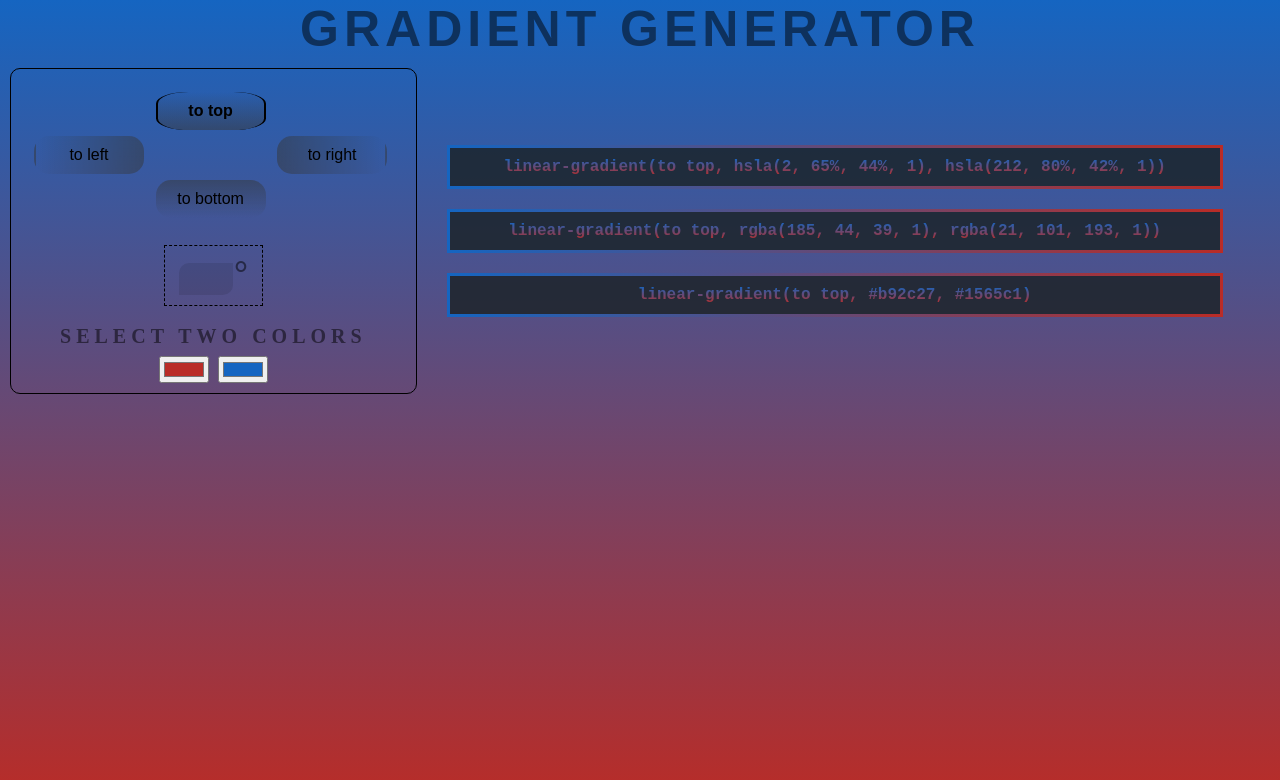
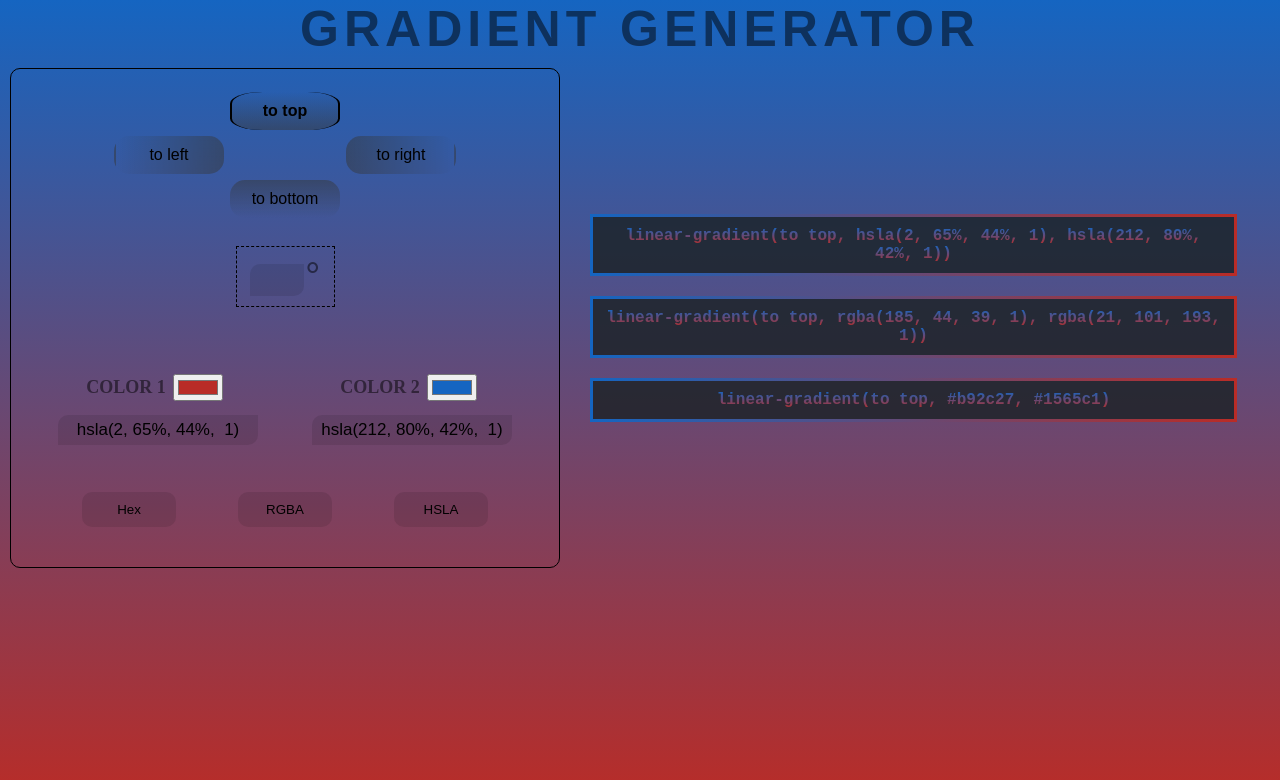
Before and after one commit to andrew-braun/linear-gradient_generator, a plain HTML site: page index.html in a window 1280 px wide. Both pictures are taken after a click on the button "to top". Drawn offline with Linux system fonts and the light colour scheme.

Commit message:
Added color code text inputs + buttons to switch

```diff
--- a/index.html
+++ b/index.html
@@ -24,12 +24,28 @@
                 <input id="direction-degrees" name="direction-degrees" type="number" max="360" min="-360"></input>
                 <label for="direction-degrees" id="degree-label">&#176</label>
             </div>
-
-            <h2 id="color-select-heading">Select two colors</h2>
-
-            <div id="color-input-container">
-                <input type="color" id="color-1" name="color-1" value="#b92c27">
-                <input type="color" id="color-2" name="color-2" value="#1565c1">
+            <div class="color-settings-container">
+                <div id="color-input-container">
+                    <div class="color-inputs">
+                        <div class="color-inputs-row">
+                            <label for="color-1-input">Color 1</label>
+                            <input type="color" id="color-1" name="color-1-input" value="#b92c27">
+                        </div>
+                        <input type="text" id="color-1-text" name="color-1-text" value="hsla(2, 65%, 44%, 1)">
+                    </div>
+                    <div class="color-inputs">
+                        <div class="color-inputs-row">
+                            <label for="color-2-input">Color 2</label>
+                            <input type="color" id="color-2" name="color-2-input" value="#1565c1">
+                        </div>
+                        <input type="text" id="color-2-text" name="color-2-text" value="hsla(212, 80%, 42%, 1)">
+                    </div>
+                </div>
+                <div class="button-container" id="color-code-button-container">
+                    <button class="color-code-button" id="hex-switch-button">Hex</button>
+                    <button class="color-code-button" id="RGBA-switch-button">RGBA</button>
+                    <button class="color-code-button" id="HSLA-switch-button">HSLA</button>
+                </div>
             </div>
         </section>
 
--- a/script.js
+++ b/script.js
@@ -2,6 +2,9 @@
     /* Two main linear-gradient colors, targeting input fields */
 let color1 = document.querySelector("#color-1");
 let color2 = document.querySelector("#color-2");
+
+let color1Text = document.querySelector("#color-1-text");
+let color2Text = document.querySelector("#color-2-text");
 
     /* Gradient direction selectors, targeting buttons and input box */
 const buttonTop = document.querySelector("#button-top");
@@ -10,6 +13,11 @@ const buttonBottom = document.querySelector("#button-bottom");
 const buttonLeft = document.querySelector("#button-left");
 const buttonCycle = document.querySelector("#button-cycle");
 const degreeBox = document.querySelector("#direction-degrees");
+
+const buttonHex = document.querySelector("#hex-switch-button");
+const buttonRGBA = document.querySelector("#RGBA-switch-button");
+const buttonHSLA = document.querySelector("#HSLA-switch-button");
+
 
     /* Targeting body, to change general background color */
 const body = document.querySelector("#body-gradient");
@@ -139,6 +147,7 @@ const gradientShift = () => {
     changeCodeTextGradient(currentGradient);
     changeCodeBoxBorder(currentGradient);
 
+    changeColorText();
 }
 
 /* Use buttons to change gradient direction */
@@ -177,6 +186,12 @@ const changeCodeText = (gradientValue) => {
 
 }
 
+    /* Change the value displayed in the text boxes*/
+const changeColorText = () => {
+    color1Text.value = hexToHSLA(color1.value);
+    color2Text.value = hexToHSLA(color2.value);
+}
+
     /* Linear-gradient code text gradient */
 const changeCodeTextGradient = (gradientValue) => {
     /* Change every code text field color to current gradient background */
@@ -193,7 +208,23 @@ const changeCodeBoxBorder = (gradientValue) => {
     }
 }
 
-
+const convertColorText = () => {
+    switch (event.target.id) {
+        case "hex-switch-button":
+            color1Text.value = color1.value;
+            color2Text.value = color2.value;
+            break;
+        case "RGBA-switch-button":
+            color1Text.value = hexToRGBA(color1.value);
+            color2Text.value = hexToRGBA(color2.value);
+            break;
+        case "HSLA-switch-button":
+            color1Text.value = hexToHSLA(color1.value);
+            color2Text.value = hexToHSLA(color2.value);
+            break;
+    }
+    console.log(event.target.id);
+}
 /*Custom picker*/
 // Simple example, see optional options for more configuration.
 // from https://github.com/Simonwep/pickr
@@ -208,3 +239,6 @@ buttonBottom.addEventListener("click", directionShift);
 buttonLeft.addEventListener("click", directionShift);
 // buttonCycle.addEventListener("click", directionShift);
 degreeBox.addEventListener("input", directionShift);
+buttonHex.addEventListener("click", convertColorText);
+buttonRGBA.addEventListener("click", convertColorText);
+buttonHSLA.addEventListener("click", convertColorText);
--- a/style.css
+++ b/style.css
@@ -87,6 +87,8 @@ body {
 #gradient-settings-container {
     display: flex;
     flex-direction: column;
+    align-items: center;
+    padding: 0;
 
     grid-column: 1;
 }
@@ -121,27 +123,15 @@ div {
     margin: 2rem;
 }
 
-input[type="number"] {
-    background-color: hsla(0, 0%, 0%, 0.1);
-    border: 0;
-    height: 3rem;
-    width: 5rem;
-    border-radius: 1rem 0 1rem 0;
-
-
-    text-align: center;
-    font-size: 2rem;
-
-    transition: opacity 0.3s ease-in-out;
-    -webkit-appearance: textfield;
-    -moz-appearance: textfield;
-         appearance: textfield;
-
+input[type="number"]:hover, input[type="text"]:hover {
+    opacity: 0.6;
 }
 
-input[type="number"]:hover {
-    opacity: 0.6;
+input[type="button"]:hover, input[type="color"]:hover {
+    opacity: 0.9;
+    cursor: pointer;
 }
+
 
 /* Codebox */
 code {
@@ -226,7 +216,6 @@ code span {
     border-width: 0px 2px 0px 2px;
     border-color: black;
     border-radius: 2rem;
-
 }
 
 .direction-button:focus {
@@ -237,30 +226,11 @@ code span {
     font-weight: 600;
 }
 
-#button-cycle {
-    grid-area: cycle;
-    margin: 0.3rem;
-    border: 0;
-    background: linear-gradient();
-}
-
 /* Settings container */
 #gradient-settings-container {
     border: 1px solid black;
     border-radius: 1rem;
     margin: 1rem;
-}
-
-#color-input-container {
-    margin: 1rem;
-    padding: 0;
-}
-
-#color-select-heading {
-    font-weight: 700;
-    font-size: 2rem;
-    margin: 0px;
-
 }
 
 /* Degree selector */
@@ -272,11 +242,91 @@ code span {
 
 }
 
+#direction-degrees {
+    background-color: hsla(0, 0%, 0%, 0.1);
+    border: 0;
+    height: 3rem;
+    width: 5rem;
+    border-radius: 1rem 0 1rem 0;
+
+
+    text-align: center;
+    font-size: 2rem;
+
+    transition: opacity 0.3s ease-in-out;
+    -webkit-appearance: textfield;
+    -moz-appearance: textfield;
+         appearance: textfield;
+
+}
 
 #degree-label {
     margin-left: -10%;
     margin-top: -20%;;
     font-size: 3.5rem;
+}
+
+/* Color selectors */
+
+#color-input-container {
+    display: flex;
+    margin: 0;
+}
+
+#color-input-container input {
+    margin: 0.7rem;
+}
+.color-inputs {
+    display: flex;
+    flex-direction: column;
+    align-items: center;
+}
+
+#color-input-container label {
+    font-size: 1.8rem;
+}
+
+.color-inputs-row {
+    display: flex;
+    align-items: center;
+    justify-content: center;
+    margin: 0;
+}
+
+
+#color-input-container input[type="text"] {
+    width: 19rem;
+    padding: 0.5rem;
+    background-color: hsla(0, 0%, 0%, 0.1);
+
+    border: 0;
+    border-radius: 1rem 0 1rem 0;
+
+    text-align: center;
+    font-size: 1.7rem;
+
+    transition: opacity 0.3s ease-in-out;
+}
+
+#color-code-button-container {
+    display: flex;
+    justify-content: space-around;
+}
+
+.color-code-button {
+    padding: 1rem;
+    width: 20%;
+    background-color: hsla(0, 0%, 0%, 0.1);
+
+    border: none;
+    border-radius: 1rem;
+    transition: opacity 0.2s ease-in-out, transform 0.2s ease-in-out;
+}
+
+.color-code-button:hover {
+    opacity: 0.8;
+    transform: scale(1.02);
+    cursor: pointer;
 }
 
 /* Breakpoints */
```
Also changed, not shown: 1 other file.
